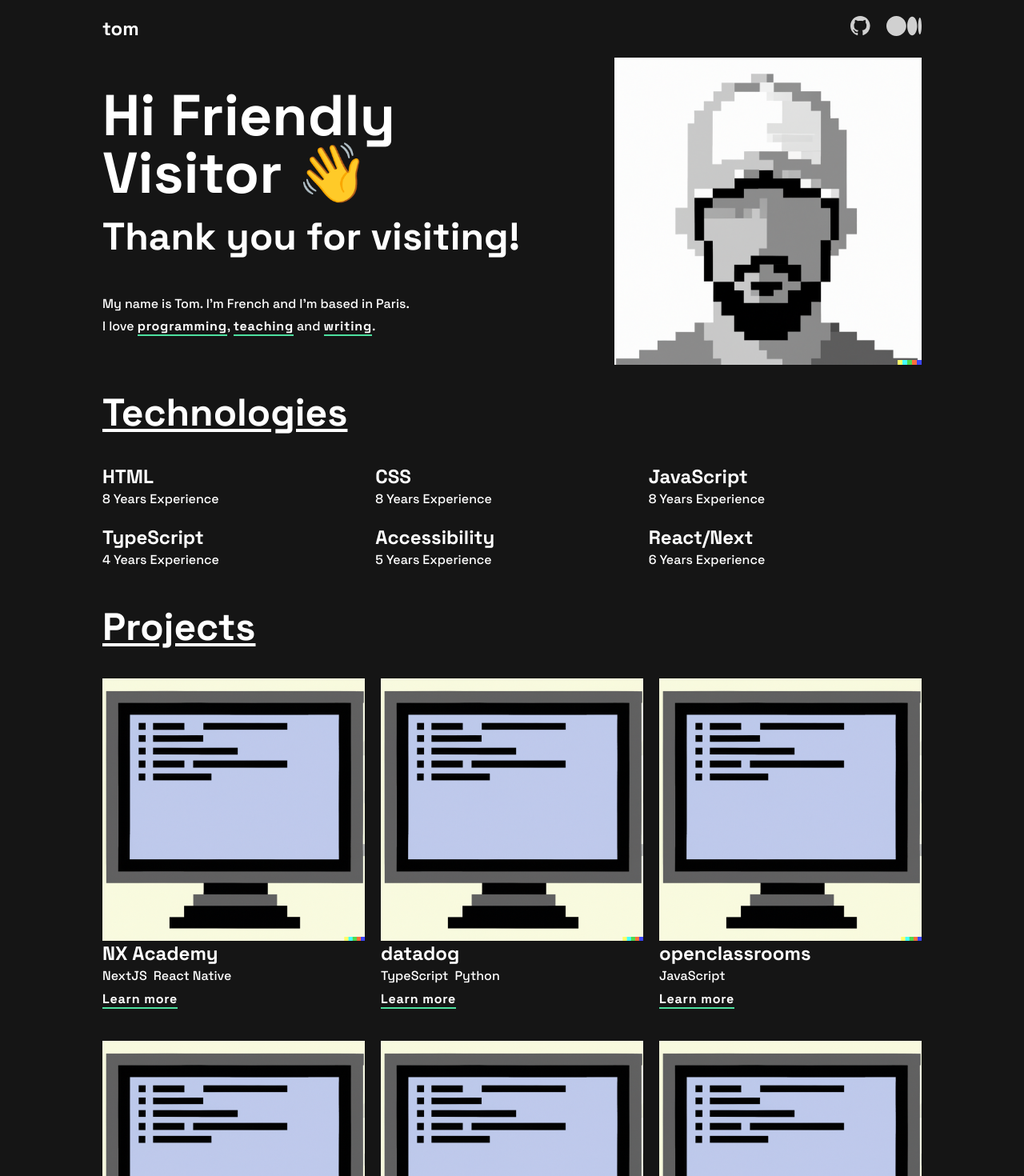
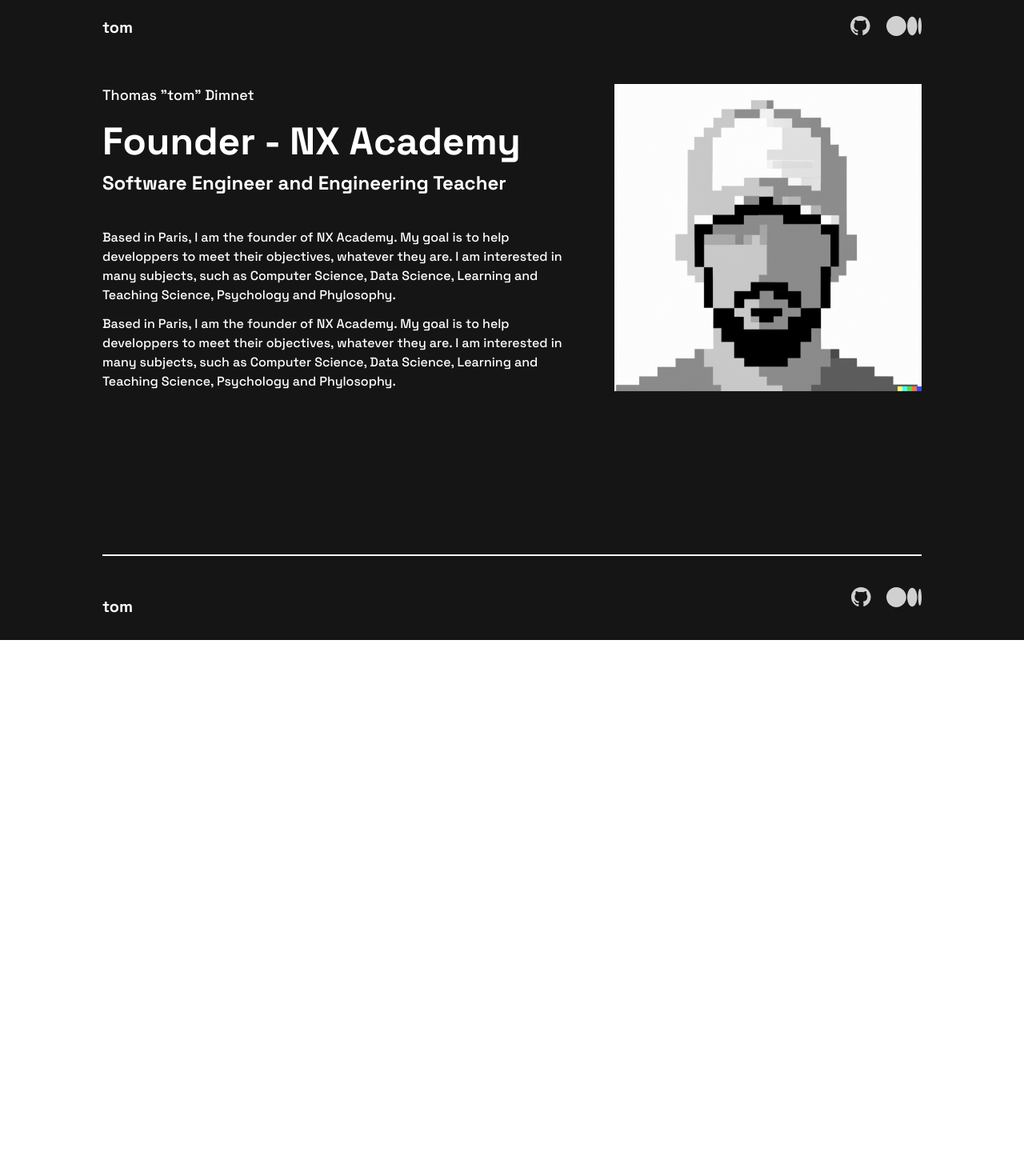
Before and after one commit to tdimnet/tdimnet.github.io, a React (Vite) app: page / in a window 1280 px wide. Shown: the top 1470 px of the page at 80% size. After the commit the page ends 800 px from the top, so only its background shows below. Built offline with nearby package versions, Linux system fonts and the light colour scheme.

Commit message:
Cleaning up the content

```diff
--- a/src/App.tsx
+++ b/src/App.tsx
@@ -16,8 +16,8 @@
 function App() {
   return (
     <BrowserRouter>
-      <div className="bg-primay pb-16">
-        <div className="max-w-screen-lg mx-auto pt-5 px-5 lg:px-0 min-h-screen">
+      <div className="bg-primay">
+        <div className="max-w-screen-lg mx-auto pt-5 px-5 lg:px-0 min-h-screen grid">
           <div className="mb-5">
             <Header />
           </div>
--- a/src/components/Footer/index.tsx
+++ b/src/components/Footer/index.tsx
@@ -8,7 +8,7 @@
   return (
     <footer className="flex flex-col justify-center items-center border-t-2 border-white pt-5 md:flex-row">
       <Link to="/">
-        <Heading css="text-white mb-5" content="tom" as="h3" />
+        <Heading css="text-white" content="tom" as="h3" />
       </Link>
       <ul className="grid grid-cols-2 md:ml-auto">
         <li>
--- a/src/components/Header/index.tsx
+++ b/src/components/Header/index.tsx
@@ -6,7 +6,7 @@
 
 function Component() {
   return (
-    <header className="flex">
+    <header className="row-span-1 flex">
       <Link to="/">
         <Heading css="text-white" content="tom" as="h3" />
       </Link>
--- a/src/components/Heading/index.tsx
+++ b/src/components/Heading/index.tsx
@@ -11,7 +11,7 @@
 }) {
   if (as === "h1") {
     return (
-      <h1 className={`${css} font-bold font-space-grotest text-7xl`}>
+      <h1 className={`${css} font-bold font-space-grotest text-5xl`}>
         {content}
       </h1>
     );
@@ -19,14 +19,14 @@
 
   if (as === "h2") {
     return (
-      <h2 className={`${css} font-bold font-space-grotest text-5xl`}>
+      <h2 className={`${css} font-bold font-space-grotest text-2xl`}>
         {content}
       </h2>
     );
   }
 
   return (
-    <h3 className={`${css} font-bold font-space-grotest text-2xl`}>
+    <h3 className={`${css} font-bold font-space-grotest text-xl`}>
       {content}
     </h3>
   );
--- a/src/pages/Home/index.tsx
+++ b/src/pages/Home/index.tsx
@@ -14,69 +14,37 @@
   const topSixProjects = projects.slice(0, 6);
 
   return (
-    <main className="mb-10">
-      <section className="flex justify-center items-center flex-col mb-4 md:flex-row-reverse">
+    <main className="row-span-5">
+      <section className="flex flex-col md:flex-row-reverse">
         <Image
           src="/assets/profil-picture.png"
           css="mb-5 w-96"
           alt="Someone wearing a baseball cap in pixel art"
         />
-        <div className="lg:mr-8">
+        <div className="mr-10">
+          <Paragraph css="mb-5 text-lg">Thomas "tom" Dimnet</Paragraph>
           <Heading
-            css="text-white mb-5"
-            content="Hi Friendly Visitor 👋"
+            css="text-white mb-3"
+            content="Founder - NX Academy"
             as="h1"
           />
           <Heading
-            css="text-white mb-12"
-            content="Thank you for visiting!"
+            css="text-white mb-10"
+            content="Software Engineer and Engineering Teacher"
             as="h2"
           />
-          <Paragraph css="mb-1">
-            My name is Tom. I'm French and I'm based in Paris.
+          <Paragraph css="mb-3">
+            Based in Paris, I am the founder of NX Academy. My goal is to help
+            developpers to meet their objectives, whatever they are. I am
+            interested in many subjects, such as Computer Science, Data Science,
+            Learning and Teaching Science, Psychology and Phylosophy.
           </Paragraph>
-          <Paragraph css="mb-5">
-            I love <Link content="programming" to="/programming" />,{" "}
-            <Link content="teaching" to="/teaching" /> and{" "}
-            <Link content="writing" to="/writing" />.
+          <Paragraph>
+            Based in Paris, I am the founder of NX Academy. My goal is to help
+            developpers to meet their objectives, whatever they are. I am
+            interested in many subjects, such as Computer Science, Data Science,
+            Learning and Teaching Science, Psychology and Phylosophy.
           </Paragraph>
-        </div>
-      </section>
-      <section className="mb-12">
-        <Heading
-          css="text-white mb-10 underline underline-offset-4"
-          content="Technologies"
-          as="h2"
-        />
-        <SkillsGrid>
-          <Skill title="HTML" content={`${calculateYears(2015)}`} />
-          <Skill title="CSS" content={`${calculateYears(2015)}`} />
-          <Skill title="JavaScript" content={`${calculateYears(2015)}`} />
-          <Skill title="TypeScript" content="4 Years Experience" />
-          <Skill title="Accessibility" content="5 Years Experience" />
-          <Skill title="React/Next" content={`${calculateYears(2017)}`} />
-        </SkillsGrid>
-      </section>
-      <section>
-        <Heading
-          css="text-white mb-10 underline underline-offset-4"
-          content="Projects"
-          as="h2"
-        />
-        <ProjectsGrid>
-          {topSixProjects.map((project) => (
-            <Project
-              key={project.id}
-              id={project.id}
-              title={project.name}
-              skills={project.technologies}
-              projectUrl=""
-              codeUrl=""
-            />
-          ))}
-        </ProjectsGrid>
-        <div className="flex justify-center items-center">
-          <Link content="See All Projects" to="/projects" />
         </div>
       </section>
     </main>
```
